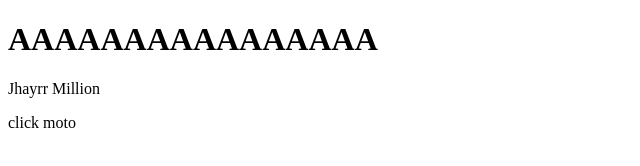
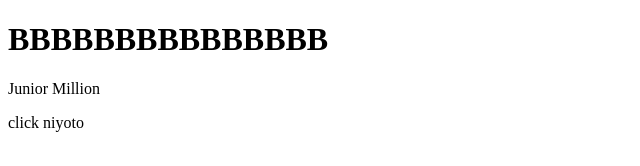
Before and after one commit to jhayrrmillion/junior, a plain HTML site: page index.html in a window 1280 px wide. Shown: the whole page, without its empty margins (0-640 px from the left). Drawn offline with Linux system fonts and the light colour scheme.

Commit message:
hanap conflict

```diff
--- a/index.html
+++ b/index.html
@@ -6,8 +6,8 @@
     <title>Document</title>
 </head>
 <body>
-    <h1>AAAAAAAAAAAAAAAA</h1>
-    <p>Jhayrr Million</p>
-    <p>click moto</p>
+    <h1>BBBBBBBBBBBBBBB</h1>
+    <p>Junior Million </p>
+    <p>click niyoto</p>
 </body>
 </html>
```
